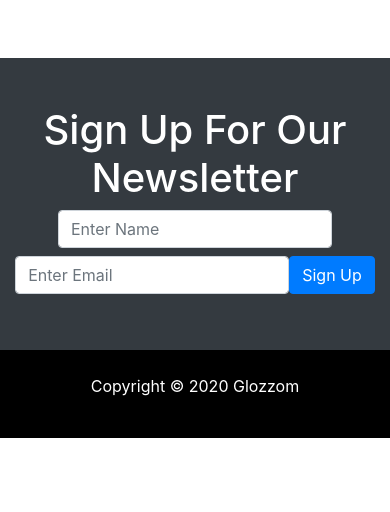
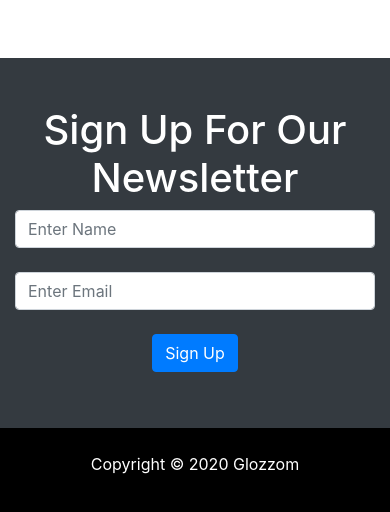
Before and after one commit to islam-saad/Bootstrap_glozzom, a plain HTML site: page index.html in a window 390 px wide. Shown: the part 4610-5122 px from the top of the page. Before the commit the page ends 5048 px from the top, so only its background shows below. Drawn offline with nearby package versions, Linux system fonts and the light colour scheme; some packages are replaced by stand-ins of ours; a script that the page names is missing.

Commit message:
Update style.css

```diff
--- a/css/style.css
+++ b/css/style.css
@@ -101,4 +101,13 @@
         .mbs-10 {
             margin-bottom: 1rem;
         }
+        .form-group {
+            width: 100%;
+        }
+        .form-control {
+            margin-bottom: 1rem;
+        }
+        #blog {
+            margin: 0 1rem;
+        }
     }
```
